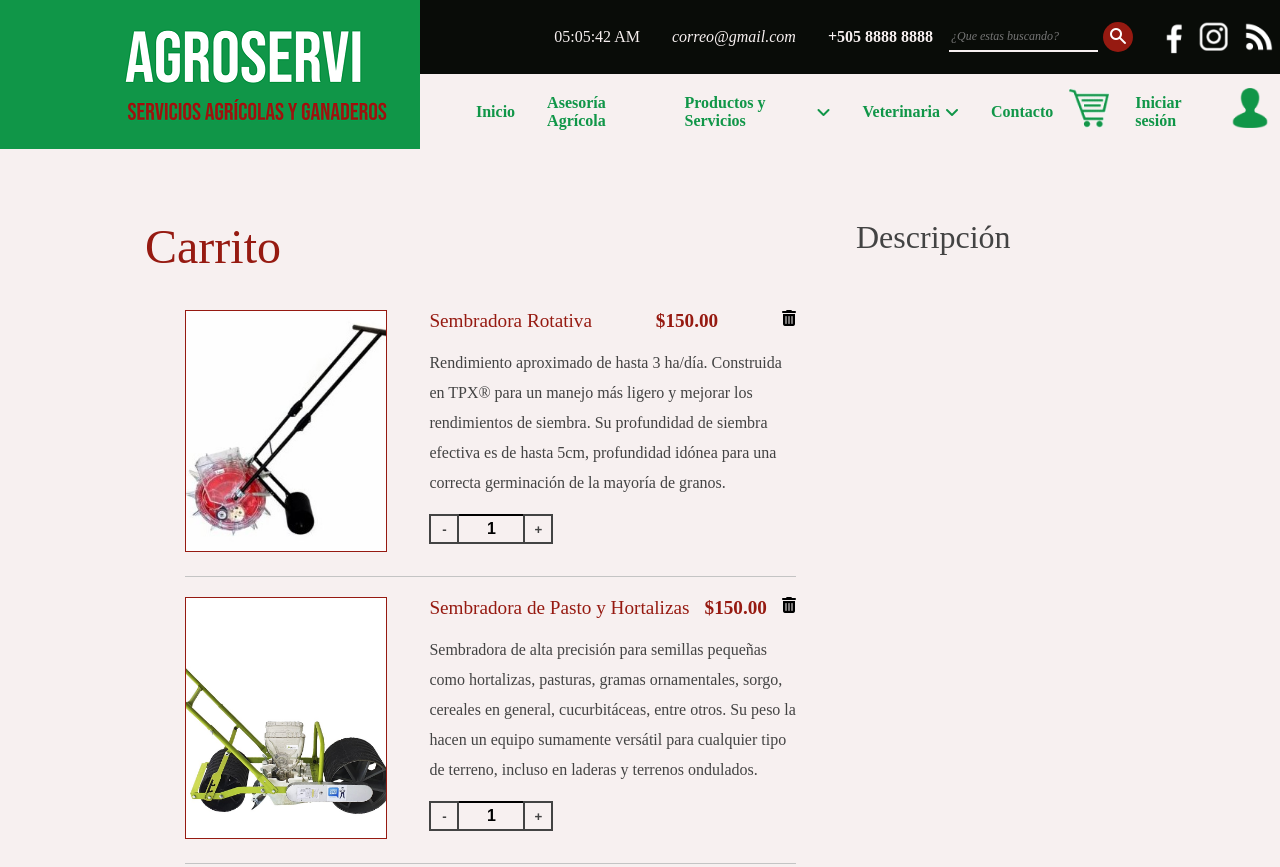
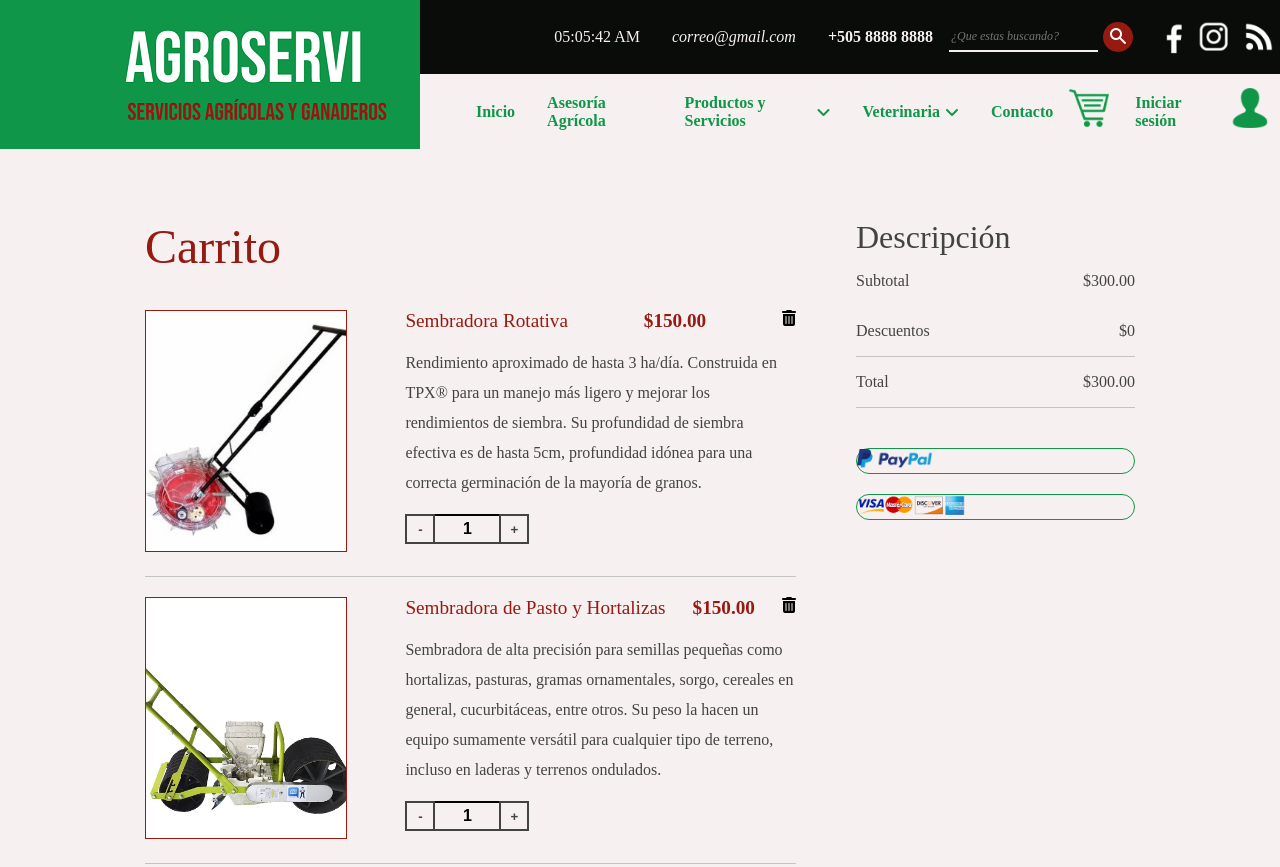
Before and after one commit to AndresZ0514/PaginaApp, a plain HTML site: page cart.html in a window 1280 px wide. Shown: the top 867 px of the page. Drawn offline with Linux system fonts and the light colour scheme; a web font is replaced by a local one.

Commit message:
mas cambios

```diff
--- a/cart.html
+++ b/cart.html
@@ -165,6 +165,27 @@
         </div>
         <div class="flex_cart details">
             <h1 class="description_product">Descripción</h1>
+            <div class="details_flex">
+                <p>Subtotal</p>
+                <p>$300.00</p>
+            </div>
+            <div class="details_flex">
+                <p>Descuentos</p>
+                <p>$0</p>
+            </div>
+            <div class="details_flex total">
+                <p>Total</p>
+                <p>$300.00</p>
+            </div>
+            <div class="bottons">
+                <a class="buy_botton" href="">
+                    <img class="buy_image_botton" src="Imagenes/PayPal.svg.png" alt="">
+                </a>
+                <a class="buy_botton" href="">
+                    <img class="buy_image_botton" src="imagenes/pngwing.com.png" alt="">
+                </a>
+            </div>
+
         </div>
     </div>
 
--- a/css/cart.css
+++ b/css/cart.css
@@ -62,6 +62,7 @@
 .ul_cart
 {
     list-style: none;
+    padding: 0;
 }
 
 .div_title_flex
@@ -138,3 +139,42 @@
     background-color: #C4C4C4;
     margin: 0;
 }
+
+.details_flex
+{
+    display: flex;
+    justify-content: space-between;
+    font-family: 'Montserrat';
+    color: #434343;
+}
+
+.total
+{
+    border-top: 0.5px solid #C4C4C4;
+    border-bottom: 0.5px solid #C4C4C4;
+}
+
+.buy_botton
+{
+    width: 100%;
+    background-color: #F7F0F0;
+    color: #109648;
+    text-decoration: none;
+    border: 0.5px solid #109648;
+    font-family: 'Montserrat';
+    border-radius: 50px;
+    margin: 10px 0;
+}
+
+.buy_botton:hover
+{
+    background-color: #109648;
+    color: #F7F0F0;
+}
+
+.bottons
+{
+    display: flex;
+    margin-top: 30px;
+    flex-wrap: wrap;
+}
--- a/css/images.css
+++ b/css/images.css
@@ -56,3 +56,8 @@
     width: 100px;
     border: 1px solid #961A11;
 }
+
+.buy_image_botton
+{
+    height: 20px;
+}
```
Also changed, not shown: imagenes/pngwing.com.png (added).
